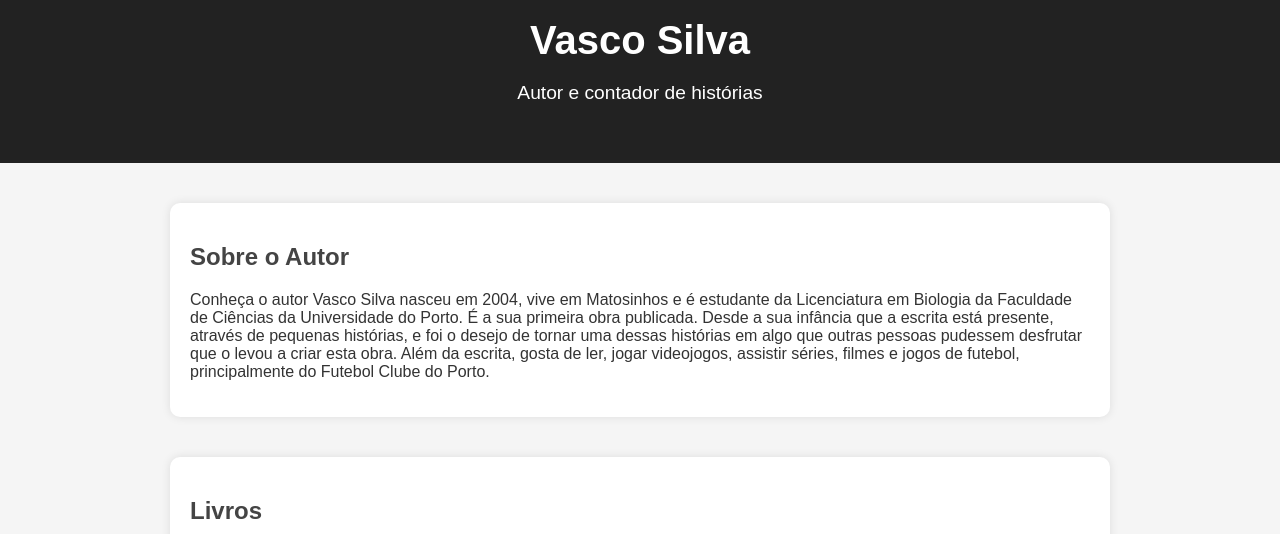
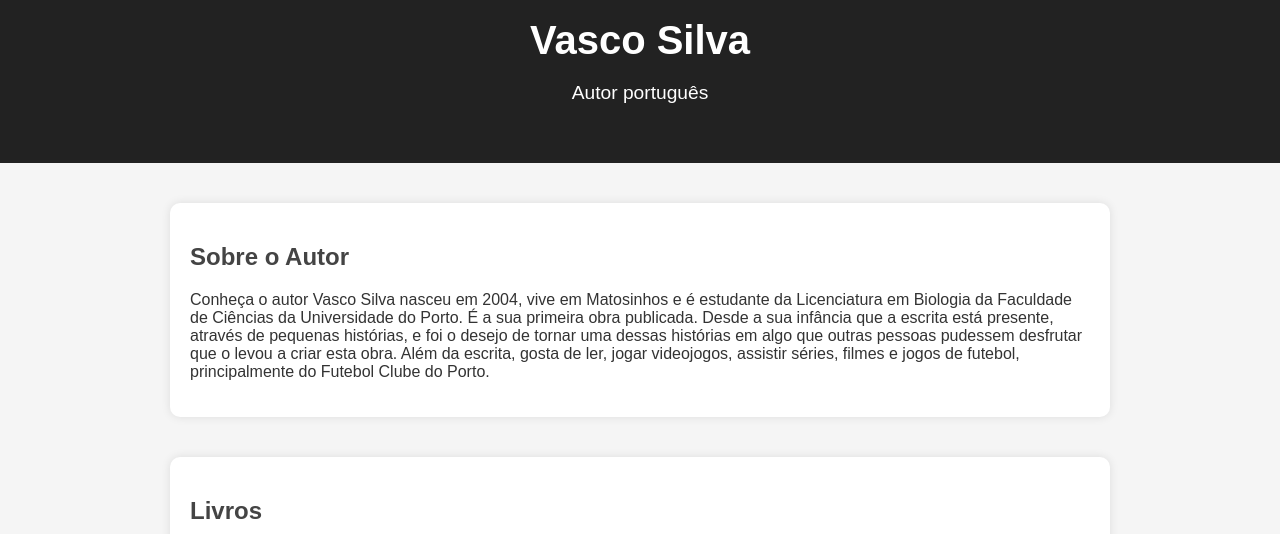
Before and after one commit to VascoSilva-escritor/vasco-silva-escritor, a plain HTML site: page index.html in a window 1280 px wide. Shown: the part 68-602 px from the top of the page. Drawn offline with Linux system fonts and the light colour scheme.

Commit message:
Atualiza index.html com novas mudanças

```diff
--- a/index.html
+++ b/index.html
@@ -81,7 +81,7 @@
     <header>
         <img src="capa-livro.jpg" alt="Capa do Livro Marc e a Joia do Equilíbrio">
         <h1>Vasco Silva</h1>
-        <p>Autor e contador de histórias</p>
+        <p>Autor português</p>
     </header>
 
     <section>
```
